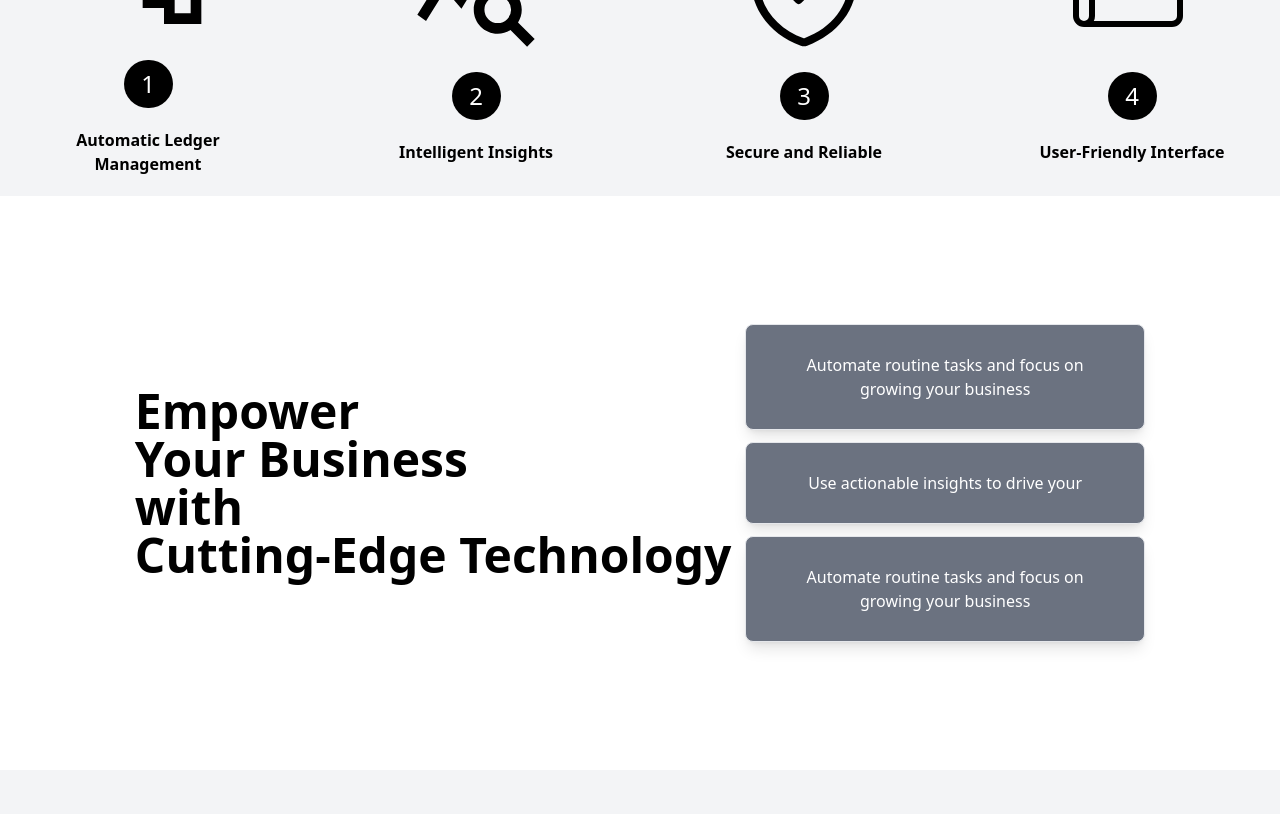
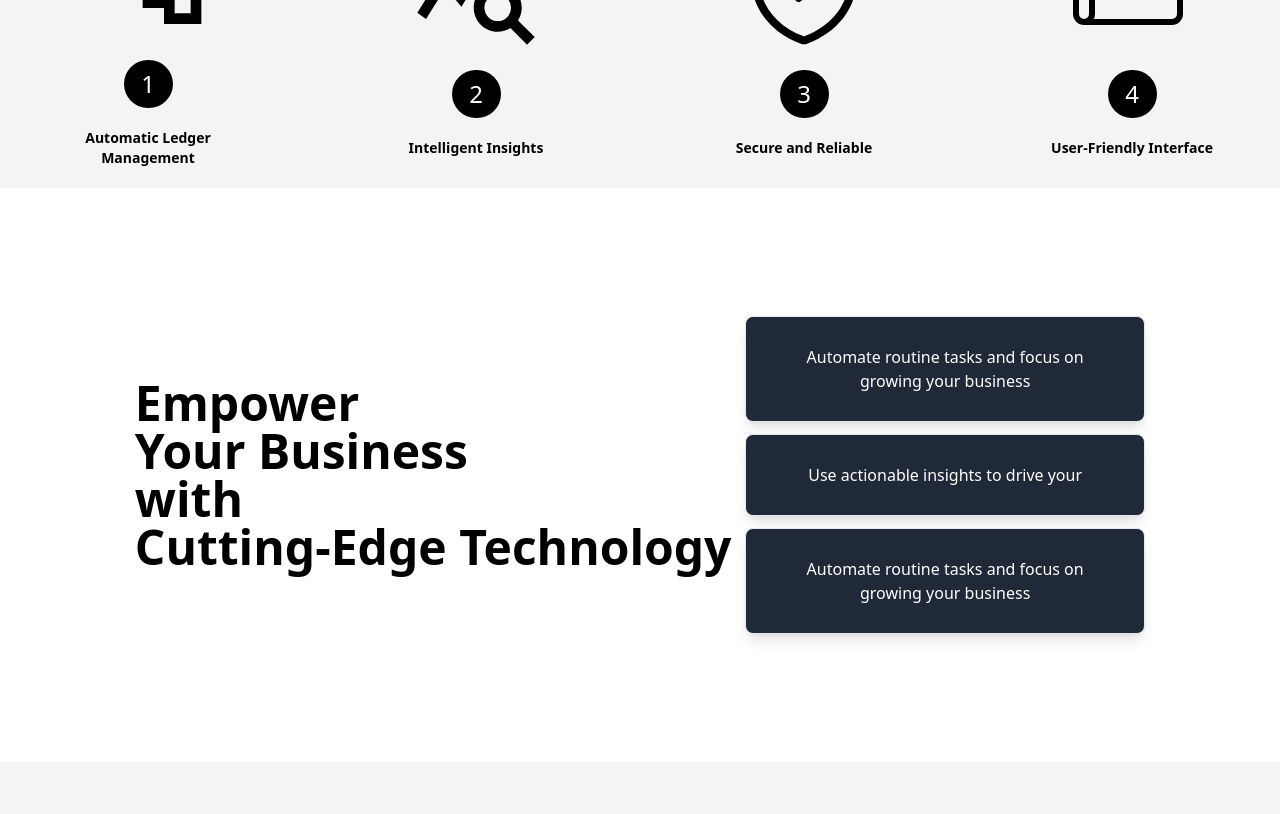
Before and after one commit to ChandanP007/HKitaab, a React (Vite) app in the folder client/: page / in a window 1280 px wide. Shown: the part 1040-1854 px from the top of the page. Built offline with nearby package versions, Linux system fonts and the light colour scheme; no server answers.

Commit message:
Update landing page styling

```diff
--- a/client/src/components/Landing/Branding.tsx
+++ b/client/src/components/Landing/Branding.tsx
@@ -9,12 +9,12 @@ const Branding = () => {
       <hr className="block sm:hidden border-4"></hr>
       {/* Why choose HisaabKitaab ?  */}
       <section className=" sm:my-20 flex flex-col items-center sm:bg-gray-100 p-5">
-        <h1 className="text-4xl font-bold text-center p-5 sm:p-12">
+        <h1 className="text-2xl sm:text-4xl font-bold text-center p-5 sm:p-12">
           Why choose HisaabKitaab?
         </h1>
-        <div className="flex flex-wrap justify-center gap-10 sm:gap-32 mt-5 w-[100vw]">
-          <div className="flex flex-col gap-5 justify-center items-center">
-            <MdOutlineAccountTree className="text-9xl text-center" />
+        <div className="flex flex-wrap justify-center gap-1 sm:gap-32 mt-5 w-[100vw]">
+          <div className="flex flex-col gap-5 justify-center items-center border-[1px] p-1 sm:border-none sm:p-0">
+            <MdOutlineAccountTree className="text-8xl sm:text-9xl text-center" />
             <h2
               className="
             text-2xl bg-black
@@ -25,35 +25,35 @@ const Branding = () => {
             >
               1
             </h2>
-            <p className="font-semibold w-[200px] text-center">
+            <p className="font-semibold w-[200px] text-center text-sm sm:text-md">
               Automatic Ledger Management
             </p>
           </div>
-          <div className="flex flex-col gap-5 justify-center items-center">
-            <MdQueryStats className="text-9xl text-center" />
+          <div className="flex flex-col gap-5 justify-center items-center border-[1px] p-1 sm:border-none sm:p-0">
+            <MdQueryStats className="text-8xl sm:text-9xl text-center" />
             <h2 className="text-2xl bg-black text-white p-2 w-[49px] text-center rounded-full">
               2
             </h2>
-            <p className="font-semibold w-[200px] text-center">
+            <p className="font-semibold w-[200px] text-center text-sm sm:text-md">
               Intelligent Insights
             </p>
           </div>
 
-          <div className="flex flex-col gap-5 justify-center items-center">
-            <GoShieldCheck className="text-9xl text-center" />
+          <div className="flex flex-col gap-5 justify-center items-center border-[1px] p-1 sm:border-none sm:p-0">
+            <GoShieldCheck className="text-8xl sm:text-9xl text-center" />
             <h2 className="text-2xl bg-black text-white p-2 w-[49px] text-center rounded-full">
               3
             </h2>
-            <p className="font-semibold w-[200px] text-center">
+            <p className="font-semibold w-[200px] text-center text-sm sm:text-md">
               Secure and Reliable
             </p>
           </div>
-          <div className="flex flex-col gap-5 justify-center items-center">
-            <PiNewspaperLight className="text-9xl text-center" />
+          <div className="flex flex-col gap-5 justify-center items-center border-[1px] p-1 sm:border-none sm:p-0">
+            <PiNewspaperLight className="text-8xl sm:text-9xl text-center" />
             <h2 className="text-2xl bg-black text-white p-2 w-[49px] text-center rounded-full">
               4
             </h2>
-            <p className="font-semibold w-[200px] text-center">
+            <p className="font-semibold w-[200px] text-center text-sm sm:text-md">
               User-Friendly Interface
             </p>
           </div>
@@ -62,22 +62,29 @@ const Branding = () => {
 
       </section>
 
+     {/* <hr className="block sm:hidden"></hr> */}
       {/* Features */}
-      <section className="hidden sm:flex m-32 justify-around items-center">
+      <section className="sm:flex sm:m-32 justify-around items-center">
+
         <section>
-          <h1 className="text-5xl font-bold ">
-            Empower <br></br>Your Business <br></br> with <br></br>Cutting-Edge
+          <h1 className="text-4xl p-2 mt-10 sm:p-0 sm:mt-0 sm:text-5xl font-bold  ">
+            Empower <br></br>Your Business <br></br> with <br className="hidden sm:block"></br>Cutting-Edge
             Technology
           </h1>
         </section>
-        <section className="flex flex-col gap-3">
-          <h2 className="bg-gray-500 p-7 border-[1px] w-[400px] text-center text-white rounded-lg shadow-lg">
+        <img
+            className="block sm:hidden px-3 mt-10 shadow-lg rounded-xl"
+            src="https://res.cloudinary.com/dkzo1creb/image/upload/fl_preserve_transparency/v1716628001/transactionsss_usx9g9.jpg?_s=public-apps"
+            alt="hero-image"
+          />
+        <section className="flex items-center flex-col gap-3 py-20 sm:py-0">
+          <h2 className="bg-gray-800 p-7 border-[1px] w-[400px] text-center text-white rounded-lg shadow-lg">
             Automate routine tasks and focus on growing your business
           </h2>
-          <h2 className="bg-gray-500 p-7 border-[1px] w-[400px] text-center text-white rounded-lg shadow-lg">
+          <h2 className="bg-gray-800 p-7 border-[1px] w-[400px] text-center text-white rounded-lg shadow-lg">
             Use actionable insights to drive your{" "}
           </h2>
-          <h2 className="bg-gray-500 p-7 border-[1px] w-[400px] text-center text-white rounded-lg shadow-lg">
+          <h2 className="bg-gray-800 p-7 border-[1px] w-[400px] text-center text-white rounded-lg shadow-lg">
             Automate routine tasks and focus on growing your business
           </h2>
         </section>
@@ -85,11 +92,11 @@ const Branding = () => {
 
       {/* Testinomials */}
       <section className="sm:my-32 h-[50vh] flex flex-col justify-around items-center  bg-gray-100 w-full">
-        <h1 className="text-4xl font-bold text-center p-12">
+        <h1 className="text-2xl sm:text-4xl font-bold text-center p-12">
           What our client says
         </h1>
 
-        <section className="flex flex-wrap justify-center w-full overflow-y-scroll p-5 gap-24">
+        <section className="flex flex-wrap justify-center w-full overflow-y-scroll p-5 gap-3 sm:gap-24">
           <Review
             user="Nitish Verma"
             content="This tool has revolutionized our accounting processes. The automation feature is a game-changer"
--- a/client/src/components/Landing/Footer.tsx
+++ b/client/src/components/Landing/Footer.tsx
@@ -24,9 +24,9 @@ const Footer = () => {
 
         {/* Bottom */}
 
-        <section className="flex flex-col sm:flex-row items-center justify-between p-5 sm:p-14 gap-5">
-          <h2 className="text-2xl font-bold">HisaabKitaab</h2>
-          <p className="font-light text-[15px] sm:text-sm">
+        <section className="flex flex-col sm:flex-row items-center justify-between p-5 mt-20 sm:mt-0 sm:p-14 gap-5">
+          <h2 className="text-xl sm:text-2xl font-bold">HisaabKitaab</h2>
+          <p className="font-light text-[12px] sm:text-sm">
             © 2024 HisaabKitaab Inc. Manage Cookies | Privacy
           </p>
         </section>
--- a/client/src/components/Landing/Hero.tsx
+++ b/client/src/components/Landing/Hero.tsx
@@ -83,7 +83,7 @@ const Hero = () => {
     </main>
 
     {/* Mobile View  */}
-    <main className="sm:hidden py-8">
+    <main className="sm:hidden pt-8 pb-20">
       <nav className="flex items-center justify-between">
         <h1 className="font-bold text-2xl p-4 ">HisaabKitaab</h1>
         <button
@@ -100,15 +100,16 @@ const Hero = () => {
           >
             Sign In
           </button>
+
       </nav>
 
       <section className="">
         <section className="mt-12 w-[100vw] px-4">
-          <h1 className="text-[30px] font-bold ">
+          <h1 className="text-[30px] font-thin ">
             Effortlessly Manage<br></br> Your Ledgers and Streamline Business Operations
           </h1>
 
-          <div className="mt-10 text-black/50 text-lg min-h-[70px]">
+          <div className="mt-10 text-black/50 text-md font-bold sm:text-lg min-h-[70px]">
             {/* Simplify Your Business Management with AI-Powered Tools */}
             <Typewriter
               options={{
@@ -124,6 +125,7 @@ const Hero = () => {
                 typewriter.changeDeleteSpeed("natural");
               }}
             />
+
           </div>
 
 
```
